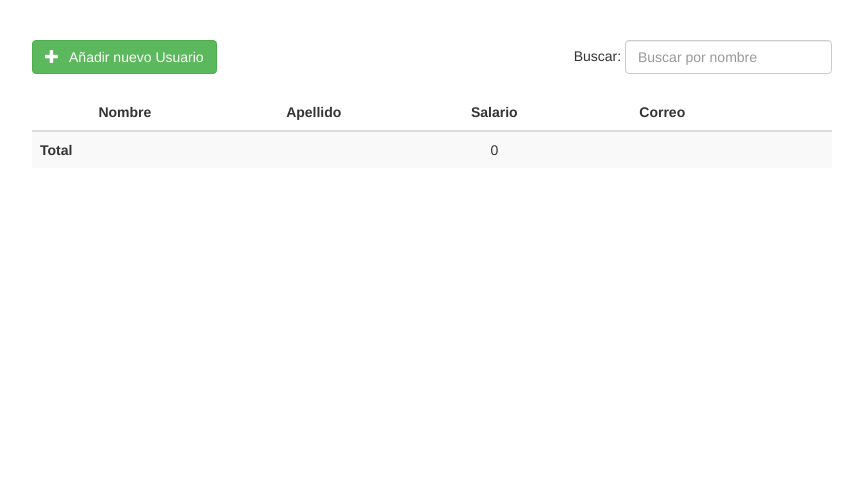
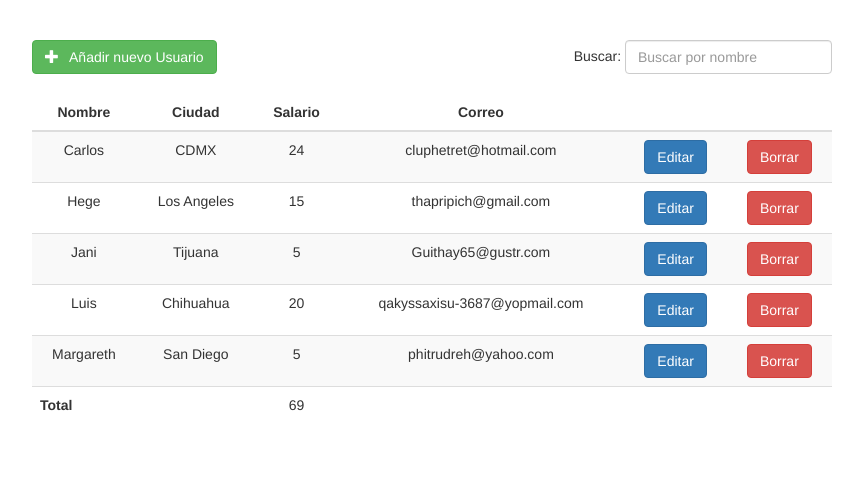
Before and after one commit to AmoliusMarinus/CRUDE, a plain HTML site: page index.html in a window 1280 px wide. Shown: the whole page, without its empty margins (208-1071 px from the left). Drawn offline with nearby package versions, Linux system fonts and the light colour scheme.

Commit message:
Correccion completa

```diff
--- a/index.html
+++ b/index.html
@@ -25,7 +25,7 @@
         <thead>
           <tr>
             <th ng-click="orderBy('name')">Nombre</th>
-            <th ng-click="orderBy('country')">Apellido</th>
+            <th ng-click="orderBy('country')">Ciudad</th>
             <th ng-click="orderBy('salary')">Salario</th>
             <th ng-click="orderBy('email')">Correo</th>
             <th></th>
@@ -62,9 +62,9 @@
             <div class="form-alert alert alert-danger" ng-show="userForm.name.$invalid &amp;&amp; userForm.name.$touched">Por favor ingrese nombre</div>
           </div>
           <div class="form-group">
-            <label for="country">Apellido</label>
+            <label for="country">Ciudad</label>
             <input class="form-control" id="editCounty" type="text" name="country" ng-model="crudFormCountry" placeholder="Edit country" required="required"/>
-            <div class="form-alert alert alert-danger" ng-show="userForm.country.$invalid &amp;&amp; userForm.country.$touched">Por favor ingrese Apelllido</div>
+            <div class="form-alert alert alert-danger" ng-show="userForm.country.$invalid &amp;&amp; userForm.country.$touched">Por favor ingrese Ciudad</div>
           </div>
           <div class="form-group">
             <label for="salary">Salario</label>
--- a/script.js
+++ b/script.js
@@ -5,6 +5,21 @@ myApp.controller('namesCtrl', function($scope, $filter) {
 		$scope.editForm = false;
 		$scope.addForm = false;
 		$scope.order = 'name';
+
+		$scope.users = [
+			{id: 1, name:'Jani',country:'Tijuana', salary: 5, email: 'Guithay65@gustr.com'},
+			{id: 2, name:'Carlos',country:'CDMX', salary: 24, email: 'cluphetret@hotmail.com'},
+			{id: 3, name:'Margareth',country:'San Diego', salary: 5, email: 'phitrudreh@yahoo.com'},
+			{id: 4, name:'Hege',country:'Los Angeles', salary: 15, email: 'thapripich@gmail.com'},
+			{id: 5, name:'Luis',country:'Chihuahua', salary: 20, email: 'qakyssaxisu-3687@yopmail.com'}
+			];
+
+
+
+		$scope.orderBy = function(filter){
+			$scope.order = filter;
+		};
+
 
 
 
```
